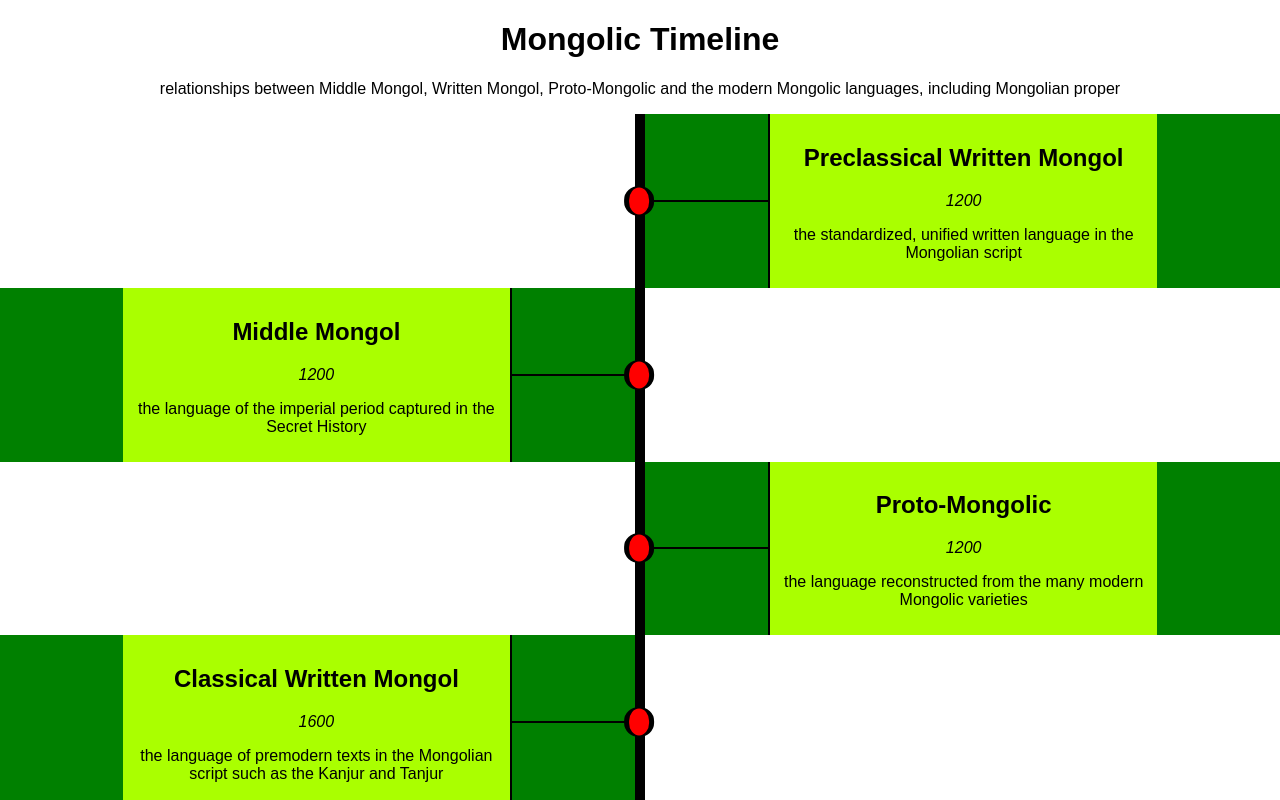
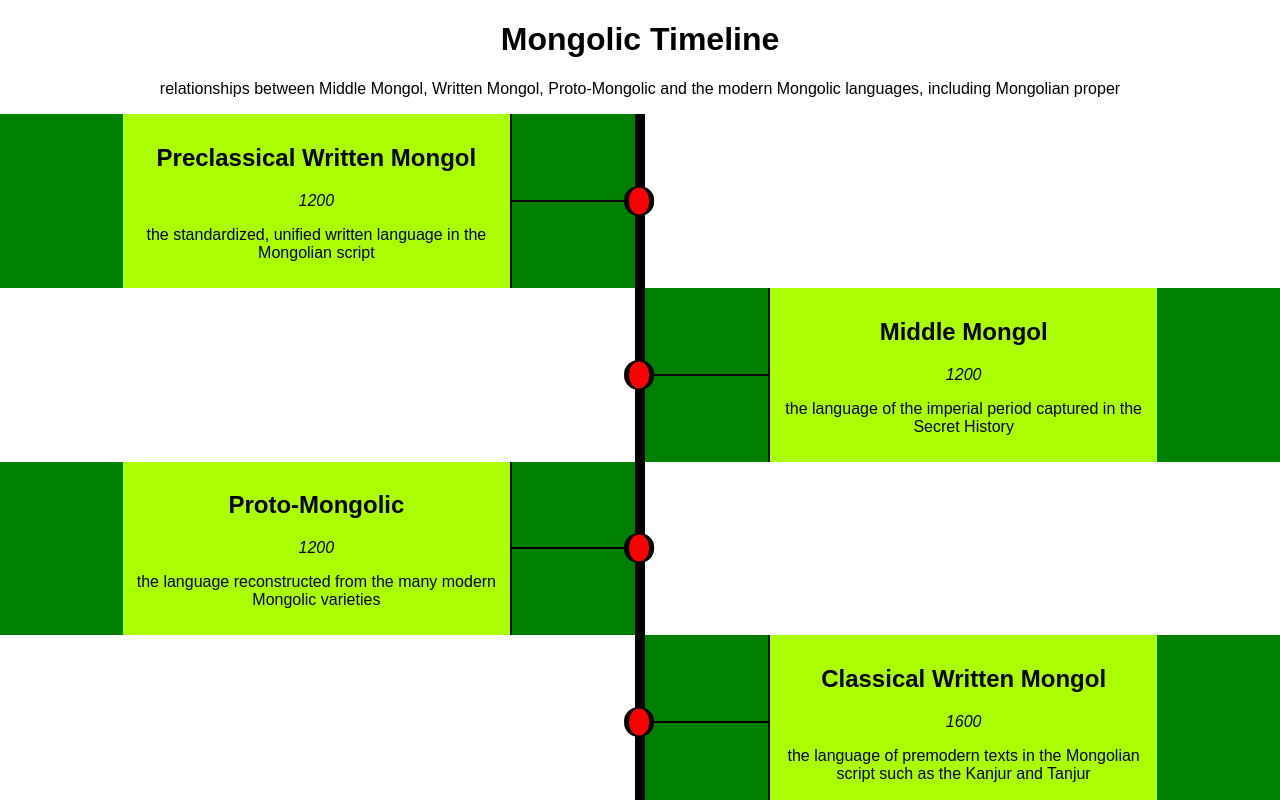
Before and after one commit to Botmasher/mongolic-timeline, a React (Create React App) app: page / in a window 1280 px wide. Shown: the top 800 px of the page. Built offline with nearby package versions, Linux system fonts and the light colour scheme; the HTML template or start-up script is replaced by a standard one.

Commit message:
Separate out a container for iterated timeline nodes

```diff
--- a/src/Timeline/index.js
+++ b/src/Timeline/index.js
@@ -1,6 +1,5 @@
 import React from 'react';
-import TimelineNode from '../TimelineNode';
-import TimelineMarker from '../TimelineMarker';
+import { TimelineNodeContainer } from '../TimelineNode/container';
 import { yearOffset } from '../utils/timeline';
 
 const Timeline = ({ entries }) => {
@@ -10,35 +9,19 @@ const Timeline = ({ entries }) => {
     high: Math.max(entry.year, extremeYears.high)
   }), {low: entries[0].year, high: entries[0].year});
 
-  const createTimelineNode = (entry, i, dateDiff) => (
-    <TimelineNode
-      key={entry.id}
-      direction={i % 2 ? "left" : "right"}
-      title={entry.title}
-      year={`${entry.year}`}
-      content={entry.content}
-      offsetTop={yearOffset(entry.year, dateRange.low, dateDiff)}
-    />
-  );
-
   const dateDelta = dateRange.high - dateRange.low;
 
-  // TODO fix first timelineCenter div offsets left as window reaches horiz min
+  // TODO fix first timelineCenter offsets left as window reaches horiz min
 
   return (
     <div className="timeline-test" style={styles.timeline}>
       {entries.map((entry, i) => (
-        <div className="timeline-row" style={styles.timelineRow}>
-          <div className="timeline-right-test" style={styles.timelineColumn}>
-            {i % 2 ? createTimelineNode(entry, i, dateDelta) : ' '}
-          </div>
-          <div className="timeline-center-test" style={styles.timelineBar}>
-            <TimelineMarker shape={`circle`} hasBorder={true} />
-          </div>
-          <div className="timeline-left-test" style={styles.timelineColumn}>
-            {!(i % 2) && createTimelineNode(entry, i, dateDelta)}
-          </div>
-        </div>
+        <TimelineNodeContainer
+          key={entry.id}
+          entry={entry}
+          direction={i % 2 ? 'right' : 'left'}
+          offsetTop={yearOffset(entry.year, dateRange.low, dateDelta)}
+        />
       ))}
     </div>
   );
@@ -48,22 +31,6 @@ const styles = {
   timeline: {
     maxWidth: '100%',
     width: '100%'
-  },
-  timelineRow: {
-    display: 'flex',
-    flexDirection: 'row',
-    margin: '0 auto'
-  },
-  timelineBar: {
-    flexGrow: 1,
-    flexShrink: 1,
-    flexBasis: 0,
-    backgroundColor: 'black'
-  },
-  timelineColumn: {
-    flexGrow: 60,
-    flexShrink: 60,
-    flexBasis: 0
   }
 };
 
--- /dev/null
+++ b/src/TimelineNode/container.js
@@ -0,0 +1,48 @@
+import React from 'react';
+import TimelineNode from './';
+import TimelineMarker from '../TimelineMarker';
+
+export const TimelineNodeContainer = ({ entry, direction, offsetTop }) => {
+  const createTimelineNode = () => (
+    <TimelineNode
+      direction={direction}
+      title={entry.title}
+      year={`${entry.year}`}
+      content={entry.content}
+      offsetTop={offsetTop}
+    />
+  );
+
+  return(
+    <div className="timeline-row-test" style={styles.timelineRow}>
+      <div className="timeline-right-test" style={styles.timelineColumn}>
+        {direction === 'left' ? createTimelineNode() : ' '}
+      </div>
+      <div className="timeline-center-test" style={styles.timelineBar}>
+        <TimelineMarker shape={`circle`} hasBorder={true} />
+      </div>
+      <div className="timeline-left-test" style={styles.timelineColumn}>
+        {direction === 'right' ? createTimelineNode() : ' '}
+      </div>
+    </div>
+  );
+};
+
+const styles = {
+  timelineRow: {
+    display: 'flex',
+    flexDirection: 'row',
+    margin: '0 auto'
+  },
+  timelineBar: {
+    flexGrow: 1,
+    flexShrink: 1,
+    flexBasis: 0,
+    backgroundColor: 'black'
+  },
+  timelineColumn: {
+    flexGrow: 60,
+    flexShrink: 60,
+    flexBasis: 0
+  }
+};
```
